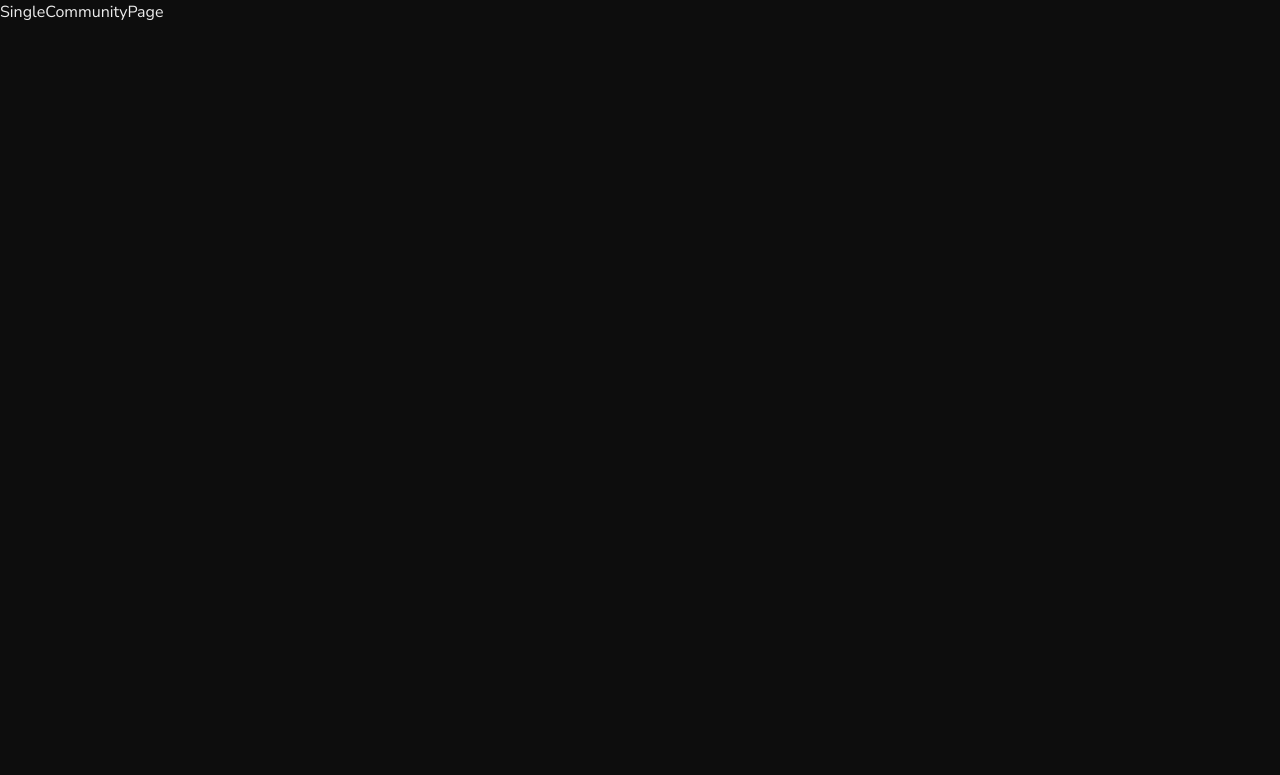
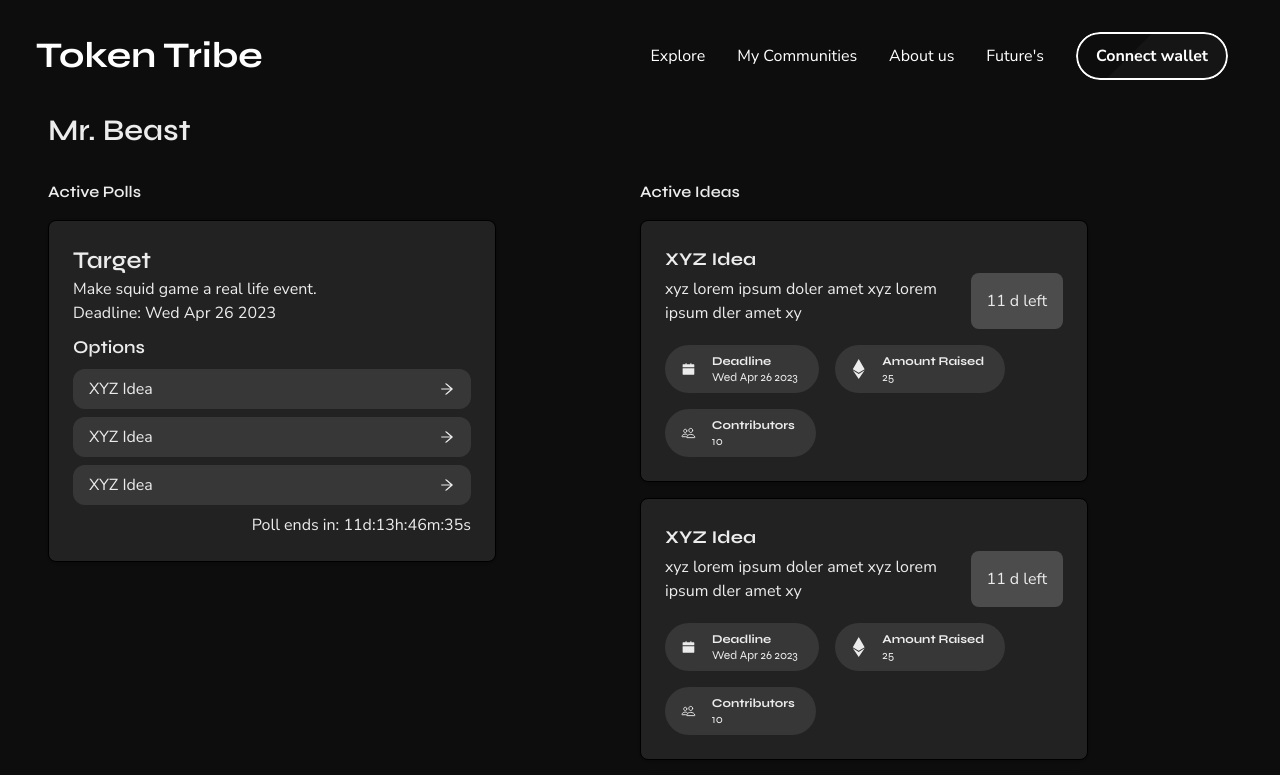
Before and after one commit to kunalkeshan/Token-Tribe, a Next.js app in the folder client/: page /communities/mr-beast in a window 1280 px wide. Shown: the top 775 px of the page. Built offline with nearby package versions, Linux system fonts and the light colour scheme.

Commit message:
Feat/individual community page (#20)
* chore: changed communities

* chore: idea card updated

* chore: poll card completed

* chore: minor styling updates

* chore: style additions

```diff
--- a/client/components/cards/IdeaCard.tsx
+++ b/client/components/cards/IdeaCard.tsx
@@ -1,81 +1,65 @@
-import React from "react";
+import React from 'react';
+import { Idea } from '@/data/communities';
+import { AiFillCalendar } from 'react-icons/ai';
+import { FaEthereum } from 'react-icons/fa';
+import { IoPeopleOutline } from 'react-icons/io5';
+import Countdown, { CountdownRendererFn } from 'react-countdown';
 
-const IdeaCard = () => {
-  const Idea = [
+const IdeaCard: React.FC<Idea> = ({
+	title,
+	target,
+	deadline,
+	raisedAmt,
+	contributors,
+}) => {
+	const infoItems = [
 		{
-      title: "XYZ Idea",
-      target: "xyz",
-      deadline: "2021-12-31",
-      raisedAmt: 25,
-      contributors: 10,
-      daysLeft: 10,
+			Icon: AiFillCalendar,
+			info: new Date(deadline).toDateString(),
+			title: 'Deadline',
 		},
 		{
-      title: "XYZ Idea",
-      target: "xyz",
-      deadline: "2021-12-31",
-      raisedAmt: 25,
-      contributors: 10,
-      daysLeft: 10,
+			Icon: FaEthereum,
+			info: raisedAmt,
+			title: 'Amount Raised',
 		},
 		{
-      title: "XYZ Idea",
-      target: "xyz",
-      deadline: "2021-12-31",
-      raisedAmt: 25,
-      contributors: 10,
-      daysLeft: 10,
-    },
-    {
-      title: "XYZ Idea",
-      target: "xyz",
-      deadline: "2021-12-31",
-      raisedAmt: 25,
-      contributors: 10,
-      daysLeft: 10,
-    },
-    {
-      title: "XYZ Idea",
-      target: "xyz",
-      deadline: "2021-12-31",
-      raisedAmt: 25,
-      contributors: 10,
-      daysLeft: 10,
+			Icon: IoPeopleOutline,
+			info: contributors,
+			title: 'Contributors',
 		},
 	];
+
+	const renderer: CountdownRendererFn = ({ days, completed }) => {
+		if (completed) {
+			return <></>;
+		} else {
 			return (
-    <div>
-      {Idea.map((idea) => (
-        <div className="block max-w-md p-6 border bg-secondary rounded-lg shadow   border-black  mb-4">
-          <h5 className="mb-2 text-2xl font-bold tracking-tight text-gray-900 ">
-            {idea.title}
-          </h5>
-          <div className="flex ">
-            <ul>
-              <li className="font-bold text-tertiary">
-                <span className=" font-secondary ">Target: </span>
-                {idea.target}
+				<p className='bg-tertiary bg-opacity-40 min-w-fit flex items-center justify-center p-4 rounded-lg'>
+					{days} d left
+				</p>
+			);
+		}
+	};
+
+	return (
+		<div className='block max-w-md p-6 border bg-[#222] rounded-lg shadow border-black text-secondary mb-4'>
+			<p className='font-primary font-bold text-lg'>{title}</p>
+			<div className='flex w-full items-center justify-between gap-4'>
+				<p>{target}</p>
+				<Countdown renderer={renderer} date={deadline} />
+			</div>
+			<ul className='flex gap-4 items-center flex-wrap mt-4'>
+				{infoItems.map((item) => (
+					<li className='flex rounded-3xl hover:bg-opacity-40 transition-all duration-300 bg-tertiary gap-4 bg-opacity-20 items-center px-4 py-2'>
+						<item.Icon className='text-xl' />
+						<span className='text-left font-primary w-full text-xs'>
+							<p className='font-bold'>{item.title}</p>
+							<p className=''>{item.info}</p>
+						</span>
 					</li>
-              <li className="font-bold text-tertiary">
-                <span className="font-secondary">Deadline: </span>
-                {idea.deadline}
-              </li>
-              <li className="font-bold text-tertiary">
-                <span className="font-secondary">Raised Amount: </span>
-                {idea.raisedAmt}
-              </li>
-              <li className="font-bold text-tertiary">
-                <span className="font-secondary">Contributors: </span>
-                {idea.contributors}
-              </li>
+				))}
 			</ul>
-            <div className=" bg-tertiary p-8 rounded-lg space-y-1 mx-auto">
-              <p className="text-xl font-bold ml-3">{idea.daysLeft}</p>
-              <p className="font-secondary text-xs">Days Left</p>
-            </div>
-          </div>
-        </div>
-      ))}
 		</div>
 	);
 };
--- a/client/components/cards/PollCard.tsx
+++ b/client/components/cards/PollCard.tsx
@@ -1,7 +1,52 @@
 import React from 'react';
+import { Ideas, Poll } from '@/data/communities';
+import Countdown, { CountdownRendererFn } from 'react-countdown';
+import { AiOutlineArrowRight } from 'react-icons/ai';
 
-const PollCard = () => {
-	return <div>PollCard</div>;
+const PollCard: React.FC<Poll & { ideas: Ideas }> = ({
+	deadline,
+	target,
+	ideas,
+}) => {
+	const renderer: CountdownRendererFn = ({
+		days,
+		hours,
+		minutes,
+		seconds,
+		completed,
+	}) => {
+		if (completed) {
+			return <></>;
+		} else {
+			return (
+				<>
+					{days}d:{hours}h:{minutes}m:{seconds}s
+				</>
+			);
+		}
+	};
+	return (
+		<div className='block max-w-md p-6 border bg-[#222] rounded-lg shadow border-black text-secondary mb-4'>
+			<h3 className='font-primary text-2xl font-semibold'>Target</h3>
+			<p>{target}</p>
+			<p>Deadline: {new Date(deadline).toDateString()}</p>
+			<p className='mt-2 font-primary font-semibold text-lg'>Options</p>
+			<ul className='flex flex-col gap-2 mt-2'>
+				{ideas.map((idea, idx) => (
+					<li
+						key={idx}
+						className='flex items-center hover:translate-x-1 transition-all cursor-pointer duration-300 justify-between px-4 py-2 rounded-xl bg-tertiary bg-opacity-20'
+					>
+						<p>{idea.title}</p>
+						<AiOutlineArrowRight />
+					</li>
+				))}
+			</ul>
+			<p className='mt-2 w-full text-right'>
+				Poll ends in: <Countdown renderer={renderer} date={deadline} />
+			</p>
+		</div>
+	);
 };
 
 export default PollCard;
--- a/client/data/communities.ts
+++ b/client/data/communities.ts
@@ -1,6 +1,19 @@
 /**
  * Communities Data
  */
+
+export interface Idea {
+	title: string;
+	target: string;
+	deadline: number;
+	raisedAmt: number;
+	contributors: number;
+}
+
+export interface Poll {
+	target: string;
+	deadline: number;
+}
 
 export interface Community {
 	name: string;
@@ -16,9 +29,13 @@
 		instagram: string;
 		twitter: string;
 	};
+	ideas: Ideas;
+	pool: Poll;
 }
 
 export type Communities = Community[];
+
+export type Ideas = Idea[];
 
 const communities: Communities = [
 	{
@@ -36,6 +53,33 @@
 			instagram: '#',
 			twitter: '#',
 		},
+		ideas: [
+			{
+				title: 'XYZ Idea',
+				target: 'xyz lorem ipsum doler amet xyz lorem ipsum dler amet xy',
+				deadline: Date.now() + 1000000000,
+				raisedAmt: 25,
+				contributors: 10,
+			},
+			{
+				title: 'XYZ Idea',
+				target: 'xyz lorem ipsum doler amet xyz lorem ipsum dler amet xy',
+				deadline: Date.now() + 1000000000,
+				raisedAmt: 25,
+				contributors: 10,
+			},
+			{
+				title: 'XYZ Idea',
+				target: 'xyz lorem ipsum doler amet xyz lorem ipsum dler amet xy',
+				deadline: Date.now() + 1000000000,
+				raisedAmt: 25,
+				contributors: 10,
+			},
+		],
+		pool: {
+			target: 'Make squid game a real life event.',
+			deadline: Date.now() + 1000000000,
+		},
 	},
 	{
 		name: 'Tanmay Bhat',
@@ -51,6 +95,33 @@
 			discord: '#',
 			instagram: '#',
 			twitter: '#',
+		},
+		ideas: [
+			{
+				title: 'XYZ Idea',
+				target: 'xyz lorem ipsum doler amet xyz lorem ipsum dler amet xy',
+				deadline: Date.now() + 1000000000,
+				raisedAmt: 25,
+				contributors: 10,
+			},
+			{
+				title: 'XYZ Idea',
+				target: 'xyz lorem ipsum doler amet xyz lorem ipsum dler amet xy',
+				deadline: Date.now() + 1000000000,
+				raisedAmt: 25,
+				contributors: 10,
+			},
+			{
+				title: 'XYZ Idea',
+				target: 'xyz lorem ipsum doler amet xyz lorem ipsum dler amet xy',
+				deadline: Date.now() + 1000000000,
+				raisedAmt: 25,
+				contributors: 10,
+			},
+		],
+		pool: {
+			target: 'Make finance easy to learn with jokes as complementary',
+			deadline: Date.now() + 1000000000,
 		},
 	},
 	{
@@ -68,6 +139,34 @@
 			instagram: '#',
 			twitter: '#',
 		},
+		ideas: [
+			{
+				title: 'XYZ Idea',
+				target: 'xyz lorem ipsum doler amet xyz lorem ipsum dler amet xy',
+				deadline: Date.now() + 1000000000,
+				raisedAmt: 25,
+				contributors: 10,
+			},
+			{
+				title: 'XYZ Idea',
+				target: 'xyz lorem ipsum doler amet xyz lorem ipsum dler amet xy',
+				deadline: Date.now() + 1000000000,
+				raisedAmt: 25,
+				contributors: 10,
+			},
+			{
+				title: 'XYZ Idea',
+				target: 'xyz lorem ipsum doler amet xyz lorem ipsum dler amet xy',
+				deadline: Date.now() + 1000000000,
+				raisedAmt: 25,
+				contributors: 10,
+			},
+		],
+		pool: {
+			target: 'Play minecraft for the next 30 days till I kill the ether dragon.',
+			deadline: Date.now() + 1000000000,
+
+		},
 	},
 ];
 
--- a/client/package.json
+++ b/client/package.json
@@ -16,6 +16,7 @@
     "eslint-config-next": "13.2.4",
     "next": "13.2.4",
     "react": "18.2.0",
+    "react-countdown": "^2.3.5",
     "react-dom": "18.2.0",
     "react-icons": "^4.8.0",
     "typescript": "4.9.5"
--- a/client/pages/communities/[communitySlug].tsx
+++ b/client/pages/communities/[communitySlug].tsx
@@ -1,7 +1,87 @@
+import PublicLayout from '@/layouts/PublicLayout';
 import React from 'react';
+import Head from 'next/head';
+import {
+	GetStaticPaths,
+	GetStaticProps,
+	InferGetStaticPropsType,
+	NextPage,
+} from 'next';
+import communities, { Community } from '@/data/communities';
+import IdeaCard from '@/components/cards/IdeaCard';
+import PollCard from '@/components/cards/PollCard';
 
-const SingleCommunityPage = () => {
-	return <div>SingleCommunityPage</div>;
+const SingleCommunityPage: NextPage<
+	InferGetStaticPropsType<typeof getStaticProps>
+> = ({ community }) => {
+	return (
+		<PublicLayout>
+			<Head>
+				<title>{community.name}</title>
+				<link rel='icon' href={community.profile} />
+			</Head>
+			<div className='max-w-[1240px] mx-auto w-full flex items-center justify-center flex-col gap-4'>
+				<h1 className='font-primary font-semibold text-3xl w-full'>
+					{community.name}
+				</h1>
+				<div className='grid grid-cols-1 md:grid-cols-2 mt-4 w-full'>
+					<section>
+						<h2 className='font-primary font-xl font-semibold'>
+							Active Polls
+						</h2>
+						<div className='mt-4'>
+							<PollCard
+								{...community.pool}
+								ideas={community.ideas}
+							/>
+						</div>
+					</section>
+					<section>
+						<h2 className='font-primary font-xl font-semibold'>
+							Active Ideas
+						</h2>
+						<div className='mt-4'>
+							{community.ideas.map((idea, idx) => (
+								<IdeaCard key={idx} {...idea} />
+							))}
+						</div>
+					</section>
+				</div>
+			</div>
+		</PublicLayout>
+	);
 };
 
 export default SingleCommunityPage;
+
+export const getStaticPaths: GetStaticPaths = async () => {
+	const paths = communities.map((community) => {
+		return {
+			params: { communitySlug: community.slug },
+		};
+	});
+	return {
+		paths,
+		fallback: false,
+	};
+};
+
+export const getStaticProps: GetStaticProps<{ community: Community }> = async (
+	context
+) => {
+	const { communitySlug } = context.params!;
+	const community = communities.find(
+		(commun) => commun.slug === communitySlug
+	);
+	if (!community) {
+		return {
+			redirect: {
+				destination: '/communities',
+				permanent: false,
+			},
+		};
+	}
+	return {
+		props: { community },
+	};
+};
```
Also changed, not shown: 1 other file (tests, documents, lock files or other folders). Lines whose indentation alone changed are shown as unchanged.
